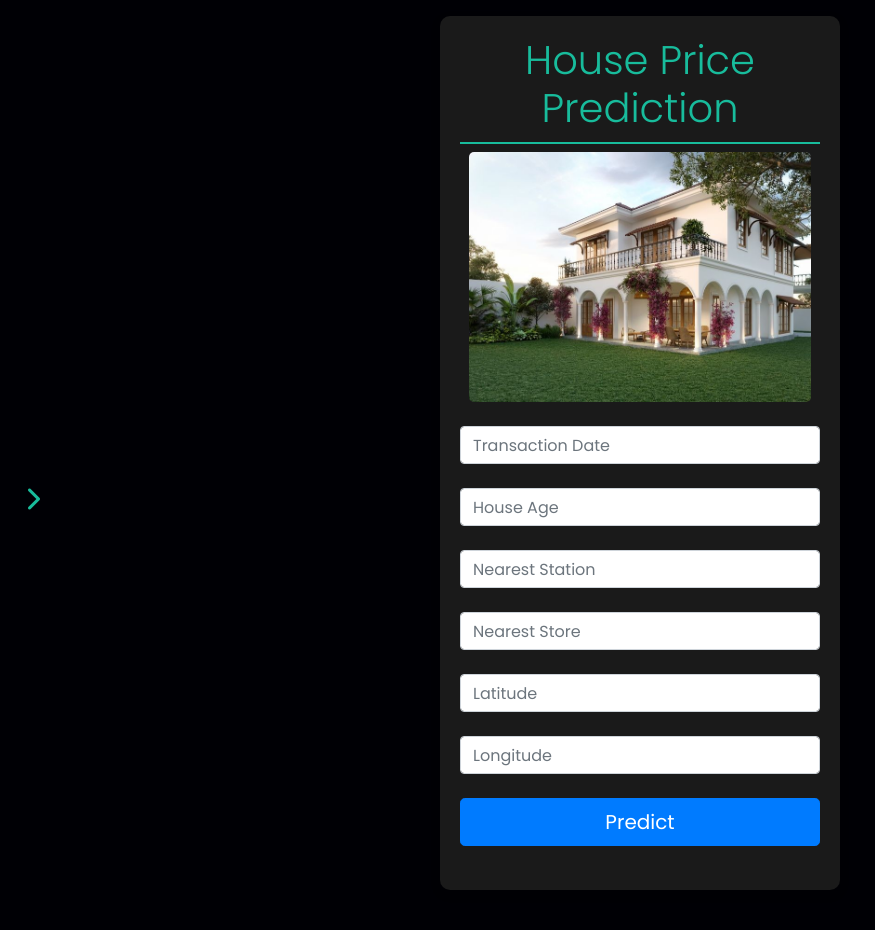
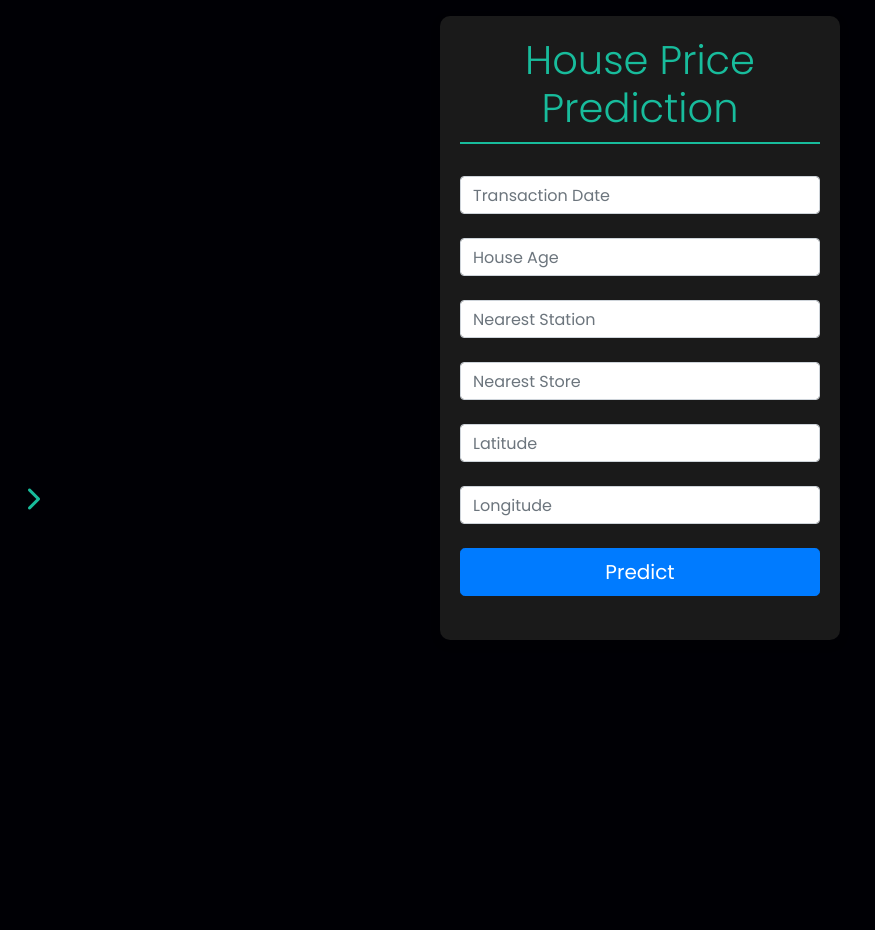
Before and after one commit to BontyHntr/HousePricePrediction, a Flask app: page / in a window 1280 px wide. Shown: the top 930 px of the page, without its empty margins (0-875 px from the left). Run offline with Flask 3, Linux system fonts and the light colour scheme; parts of the project's set-up code (start-up, migrations or seed data) failed here and were passed over; some libraries are stand-ins or nearby versions.

Commit message:
web application changes

```diff
--- a/templates/home.html
+++ b/templates/home.html
@@ -115,10 +115,6 @@
         <div class="login">
             <h1 class="display-4">House Price Prediction</h1>
             <div class="form-container">
-                <div class="image">
-                    <img src="r1mg1.jpeg" alt="House related image">
-                    <br>
-                </div>
                 <div class="form">
                     <form action="{{ url_for('predict')}}" method="post">
                         <br>
```
